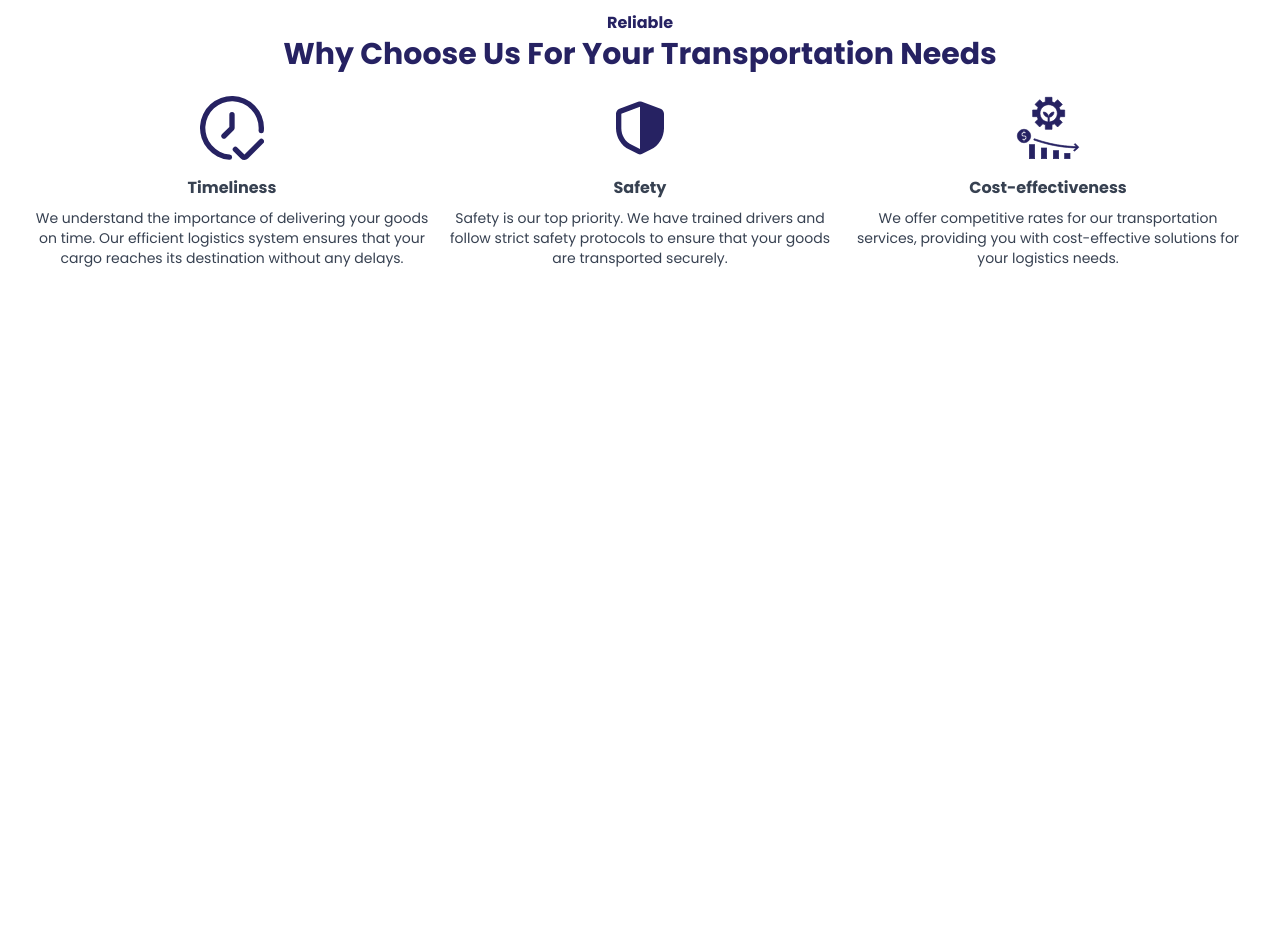
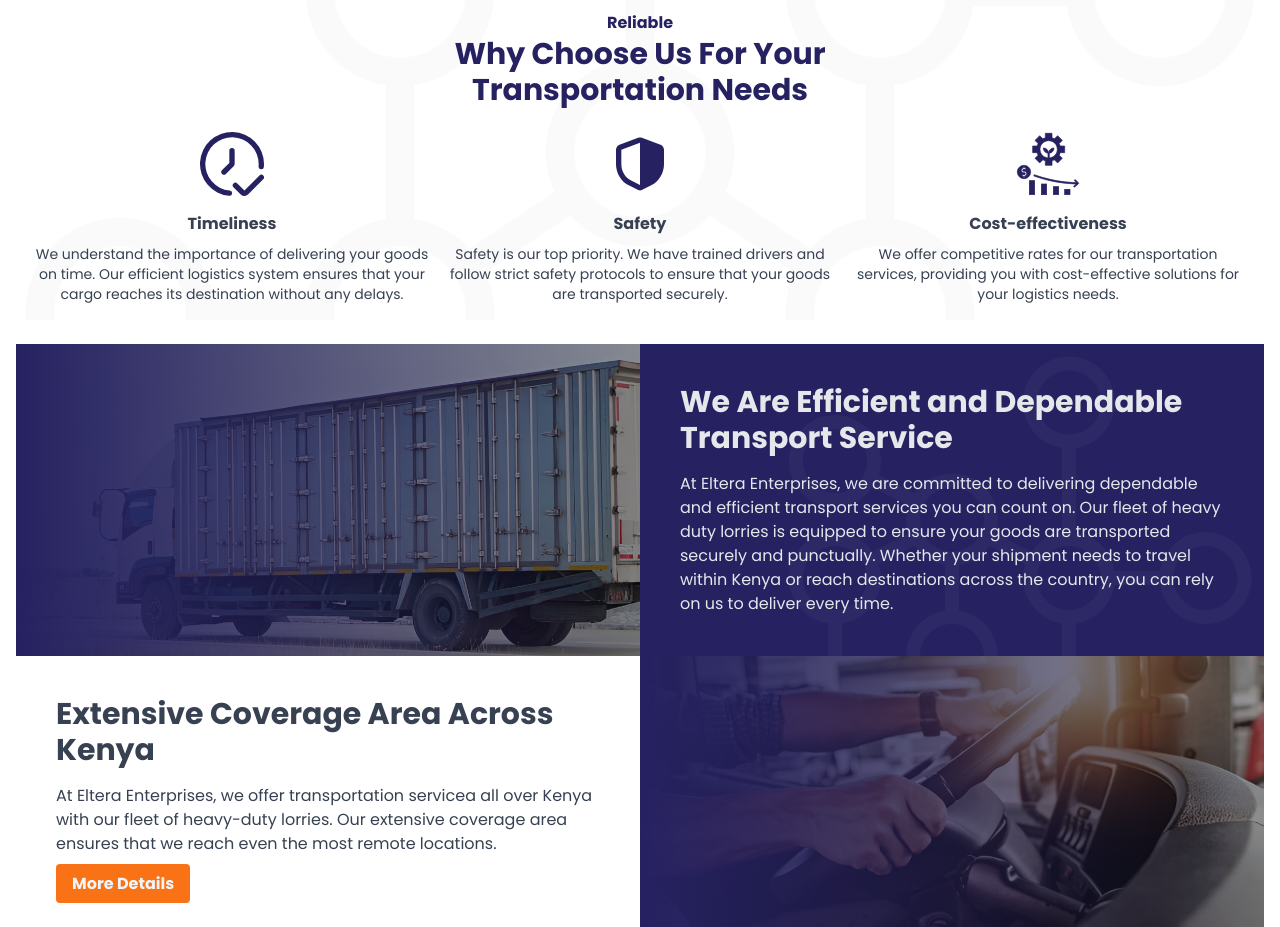
Before and after one commit to saretoduncan/eltera_enterprises, a React (Vite) app: page / in a window 1280 px wide. Shown: the part 560-1487 px from the top of the page. Before the commit the page ends 844 px from the top, so only its background shows below. Built offline with nearby package versions, Linux system fonts and the light colour scheme.

Commit message:
complete feature section

```diff
--- a/src/App.tsx
+++ b/src/App.tsx
@@ -15,7 +15,7 @@
           <DropNavBar />
         </NavBarContextWrapper>
       </header>
-      <main>
+      <main className="w-full">
         <MainRouters />
       </main>
     </>
--- /dev/null
+++ b/src/components/animationComponents/AnimateToLeft.tsx
@@ -0,0 +1,21 @@
+import { useInView } from "react-intersection-observer";
+import { TAnimateWrapper } from "./AnimateToTop";
+
+const AnimateToLeft: React.FC<TAnimateWrapper> = ({ children }) => {
+  const { ref, inView } = useInView({
+    triggerOnce: true,
+    threshold: 0.1,
+  });
+  return (
+    <div
+      ref={ref}
+      className={`${
+        inView ? "translate-x-0 opacity-100" : "translate-x-10 opacity-0"
+      } transition-all ease-in-out duration-700 `}
+    >
+      {children}
+    </div>
+  );
+};
+
+export default AnimateToLeft;
--- /dev/null
+++ b/src/components/animationComponents/AnimateToRight.tsx
@@ -0,0 +1,21 @@
+import { useInView } from "react-intersection-observer";
+import { TAnimateWrapper } from "./AnimateToTop";
+
+const AnimateToRight: React.FC<TAnimateWrapper> = ({ children }) => {
+  const { ref, inView } = useInView({
+    triggerOnce: true,
+    threshold: 0.1,
+  });
+  return (
+    <div
+      ref={ref}
+      className={`${
+        inView ? "translate-x-0 opacity-100" : "translate-x-[-2.0rem] opacity-0"
+      } transition-all ease-in-out duration-700 `}
+    >
+      {children}
+    </div>
+  );
+};
+
+export default AnimateToRight;
--- /dev/null
+++ b/src/components/animationComponents/AnimateToTop.tsx
@@ -0,0 +1,23 @@
+import { useInView } from "react-intersection-observer";
+
+export type TAnimateWrapper = {
+  children: React.ReactNode;
+};
+const AnimateToTop: React.FC<TAnimateWrapper> = ({ children }) => {
+  const { ref, inView } = useInView({
+    triggerOnce: true,
+    threshold: 0.1,
+  });
+  return (
+    <div
+      ref={ref}
+      className={`${
+        inView ? "translate-y-0 opacity-100" : "translate-y-10 opacity-0"
+      } transition-all ease-in-out duration-700`}
+    >
+      {children}
+    </div>
+  );
+};
+
+export default AnimateToTop;
--- a/src/pages/homePage/featuresSection.tsx
+++ b/src/pages/homePage/featuresSection.tsx
@@ -1,30 +1,75 @@
+import lightBgSvg from "../../assets/light_networking_bg copy.svg";
 import savana_lorry from "../../assets/savana_lorry.webp";
+import driver_pic from "../../assets/lorry_driver.webp";
+import TertiaryLinkButton from "../../components/Buttons/TertiaryLinkButton";
+import { NavLinks } from "../../types/navigation_types";
 const FeaturesSection = () => {
   return (
     <>
-      <div className="grid px-4 py-6 space-y-4">
-        <section className="space-y-2">
-          <h3 className="text-xl font-bold text-primaryBlue">
-            <span className="text-base">Reliable </span><br/>Efficient and Dependable Transport Services
-          </h3>
-          <article className="text-gray-700 text-sm">
-            At Eltera Enterprises, we are committed to delivering dependable and
-            efficient transport services you can count on. Our fleet of heavy
-            duty lorries is equipped to ensure your goods are transported
-            securely and punctually. Whether your shipment needs to travel
-            within Kenya or reach destinations across the country, you can rely
-            on us to deliver every time.
-          </article>
-        </section>
-        <section>
-          <div
-            className="h-[300px] w-full bg-cover bg-no-repeat relative"
-            style={{ backgroundImage: "url(" + "'" + savana_lorry + "'" + ")" }}
+      <div className="my-6">
+        <div className="grid px-4  md:grid-cols-2 xl:w-[1280px] mx-auto">
+          {" "}
+          <section
+            className="min-h-[300px] w-full bg-cover bg-no-repeat bg-center relative hidden md:block"
+            style={{
+              backgroundImage: "url(" + "'" + savana_lorry + "'" + ")",
+            }}
           >
             <div className="absolute top-0 bottom-0 w-full bg-gradient-to-r from-primaryBlue to-[#11111170]"></div>
-          </div>
-        </section>
-      </div>
+          </section>
+          <section className="bg-primaryBlue ">
+            <div
+              className="bg-cover bg-no-repeat  text-gray-200 px-6 space-y-4 py-4  h-full lg:p-10 md:items-center"
+              style={{ backgroundImage: "url(" + "'" + lightBgSvg + "'" + ")" }}
+            >
+              <h3 className="text-xl font-bold lg:text-3xl ">
+                We Are Efficient and Dependable Transport Service
+              </h3>
+              <article className=" text-sm md:text-base">
+                At Eltera Enterprises, we are committed to delivering dependable
+                and efficient transport services you can count on. Our fleet of
+                heavy duty lorries is equipped to ensure your goods are
+                transported securely and punctually. Whether your shipment needs
+                to travel within Kenya or reach destinations across the country,
+                you can rely on us to deliver every time.
+              </article>
+            </div>
+          </section>
+        </div>
+        <div className="grid px-4  md:grid-cols-2 xl:w-[1280px] mx-auto grid-cols-reverse">
+          {" "}
+          <section className="bg-white ">
+            <div
+              className="bg-cover bg-no-repeat  text-gray-700 px-6 space-y-4 py-4  h-full lg:p-10"
+              style={{ backgroundImage: "url(" + "'" + lightBgSvg + "'" + ")" }}
+            >
+              <h3 className="text-xl font-bold lg:text-3xl ">
+                Extensive Coverage Area Across Kenya
+              </h3>
+              <article className=" text-sm md:text-base">
+                At Eltera Enterprises, we offer transportation servicea all over
+                Kenya with our fleet of heavy-duty lorries. Our extensive
+                coverage area ensures that we reach even the most remote
+                locations.
+              </article>
+              <div>
+                <TertiaryLinkButton
+                  name="More Details"
+                  to={NavLinks.aboutPage.to}
+                />
+              </div>
+            </div>
+          </section>
+          <section
+            className="min-h-[300px] w-full bg-cover bg-no-repeat bg-center relative hidden md:block"
+            style={{
+              backgroundImage: "url(" + "'" + driver_pic + "'" + ")",
+            }}
+          >
+            <div className="absolute top-0 bottom-0 w-full bg-gradient-to-r from-primaryBlue to-[#11111170]"></div>
+          </section>
+        </div>{" "}
+      </div>{" "}
     </>
   );
 };
--- a/src/pages/homePage/heroSection.tsx
+++ b/src/pages/homePage/heroSection.tsx
@@ -11,10 +11,10 @@
   return (
     <>
       <div
-        className={`w-full h-[32rem] md:h-[34rem] lg:h-[30rem] xl:h-[34rem] relative bg-cover bg-no-repeat bg-center grid`}
+        className={`w-full h-[32rem] md:h-[34rem] lg:h-[30rem] xl:h-[34rem] relative bg-cover bg-no-repeat bg-center grid overflow-hidden`}
         style={{ backgroundImage: "url(" + "'" + roadLorries + "'" + ")" }}
       >
-        <div className="absolute top-0 bottom-0 left-0 right-0 bg-gradient-to-r from-primaryBlue to-[#11111170] grid px-4 lg:px-8 xl:px-0 ">
+        <div className="absolute top-0 bottom-0 left-0 right-0 bg-gradient-to-r from-primaryBlue to-[#11111170] grid px-4 lg:px-8  xl:px-0 ">
           <div
             ref={ref}
             className={`self-end   text-white space-y-6 mb-12 xl:w-[1280px] xl:mx-auto xl:px-8
--- a/src/pages/homePage/index.tsx
+++ b/src/pages/homePage/index.tsx
@@ -8,11 +8,11 @@
       <section>
         <HeroSection />
       </section>
-      <section>
+      <section >
         <WhyChooseUs />
       </section>
       <section>
-        {/* <FeaturesSection /> */}
+        <FeaturesSection />
       </section>
     </>
   );
--- a/src/pages/homePage/whyChooseUs.tsx
+++ b/src/pages/homePage/whyChooseUs.tsx
@@ -2,19 +2,30 @@
 import safeIcon from "../../assets/safe_shield.svg";
 import costIcon from "../../assets/low_cost.svg";
 import WhyUsCards from "../../components/whyUsCards";
+import AnimateToTop from "../../components/animationComponents/AnimateToTop";
+import AnimateToRight from "../../components/animationComponents/AnimateToRight";
+import AnimateToLeft from "../../components/animationComponents/AnimateToLeft";
+import bgSvg from "../../assets/dark_networking_bg.svg";
 
 const WhyChooseUs = () => {
   return (
     <>
-      <div className=" text-gray-700 px-6   py-4 space-y-6 lg:px-8 xl:w-[1280px] xl:mx-auto ">
+      <div
+        className="w-full bg-cover bg-no-repeat bg-center overflow-hidden "
+        style={{ backgroundImage: "url(" + "'" + bgSvg + "'" + ")" }}
+      >
+        <div className=" text-gray-700 px-6   py-4 space-y-6 lg:px-8  xl:w-[1280px] xl:mx-auto   ">
+          <AnimateToLeft>
             <section className="space-y-2 ">
-          <h3 className="text-xl font-bold text-primaryBlue capitalize text-center lg:text-3xl">
+              <h3 className="text-xl font-bold text-primaryBlue capitalize text-center lg:text-3xl md:w-[500px] md:mx-auto">
                 <span className="text-base ">Reliable </span>
                 <br />
                 why choose us for your transportation needs
               </h3>
             </section>
-        <section className="grid gap-8  md:grid-cols-2 lg:grid-cols-3 lg:gap-2">
+          </AnimateToLeft>
+          <section className="grid gap-8  md:grid-cols-2 lg:grid-cols-3 lg:gap-2 ">
+            <AnimateToRight>
               <WhyUsCards
                 icon={timeIcon}
                 title="Timeliness"
@@ -22,17 +33,23 @@
                 Our efficient logistics system ensures that your cargo reaches
                 its destination without any delays."
               />
+            </AnimateToRight>
+            <AnimateToTop>
               <WhyUsCards
                 icon={safeIcon}
                 title="Safety"
                 caption="Safety is our top priority. We have trained drivers and follow strict safety protocols to ensure that your goods are transported securely."
               />
+            </AnimateToTop>
+            <AnimateToLeft>
               <WhyUsCards
                 icon={costIcon}
                 title="Cost-effectiveness"
                 caption="We offer competitive rates for our transportation services, providing you with cost-effective solutions for your logistics needs."
               />
+            </AnimateToLeft>
           </section>
+        </div>{" "}
       </div>
     </>
   );
```
Also changed, not shown: src/assets/dark_networking_bg.svg (added), src/assets/light_networking_bg copy.svg (added). Lines whose indentation alone changed are shown as unchanged.
